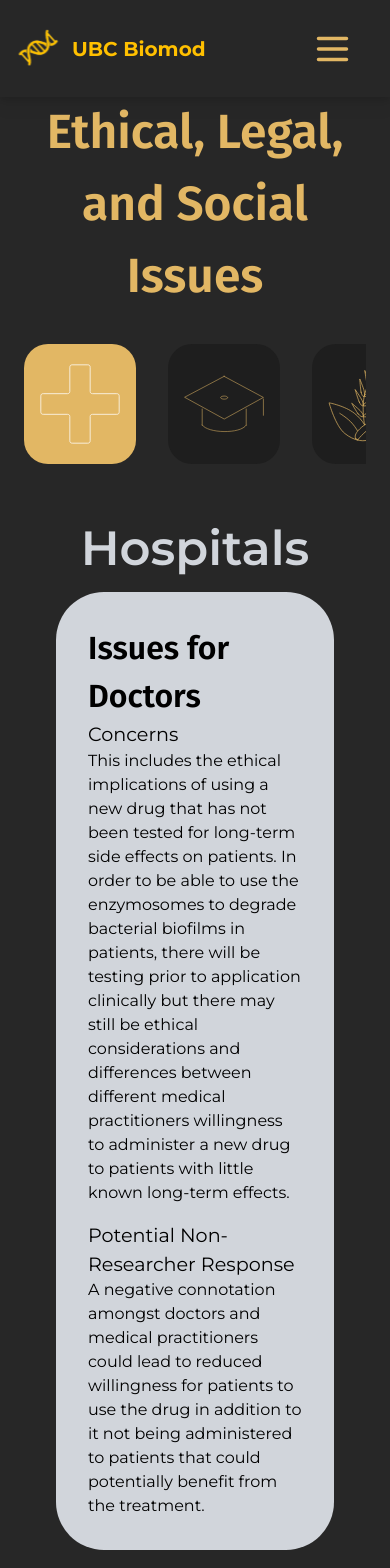
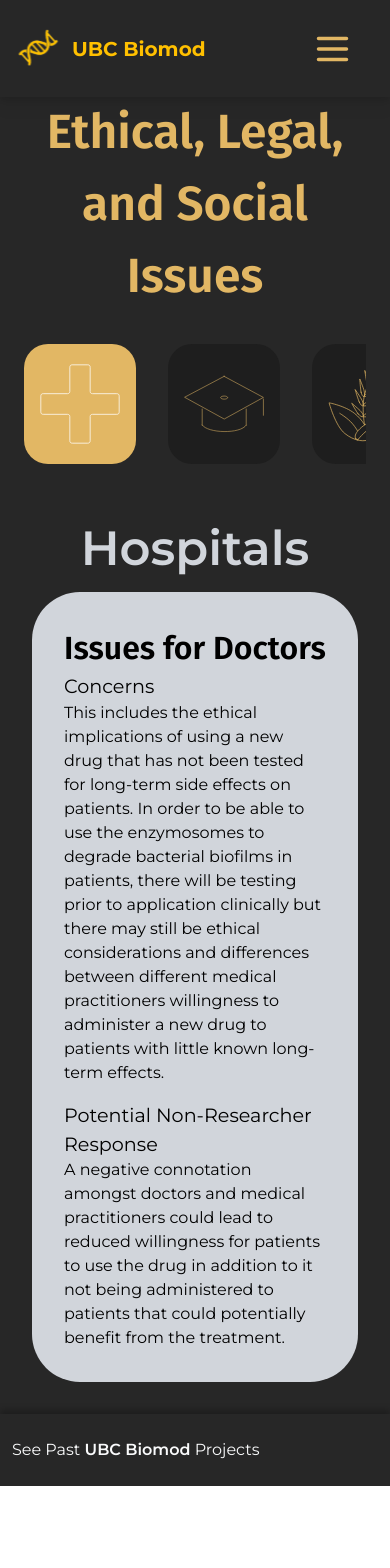
Before and after one commit to biomod2023/biomod2023, a Vue app: page /elsi in a window 390 px wide. Shown: the top 1568 px of the page. After the commit the page ends 1486 px from the top, so only its background shows below. Built offline with nearby package versions, Linux system fonts and the light colour scheme; what oh-vue-icons would draw is missing.

Commit message:
Improve gallery content spacing responsiveness

```diff
--- a/src/views/ELSIView.vue
+++ b/src/views/ELSIView.vue
@@ -63,7 +63,7 @@ const setSelection = (num: number) => {
 
       <ELSICardGallery @current-selection="setSelection" />
 
-      <div class="w-full flex flex-col py-8 px-8 md:px-10 xl:px-32 overflow-hidden">
+      <div class="w-full flex flex-col py-8 px-2 md:px-10 xl:px-32 overflow-hidden">
         <Transition
           mode="out-in"
           :enter-from-class="increasing ? fromRightAnim : fromLeftAnim"
```
